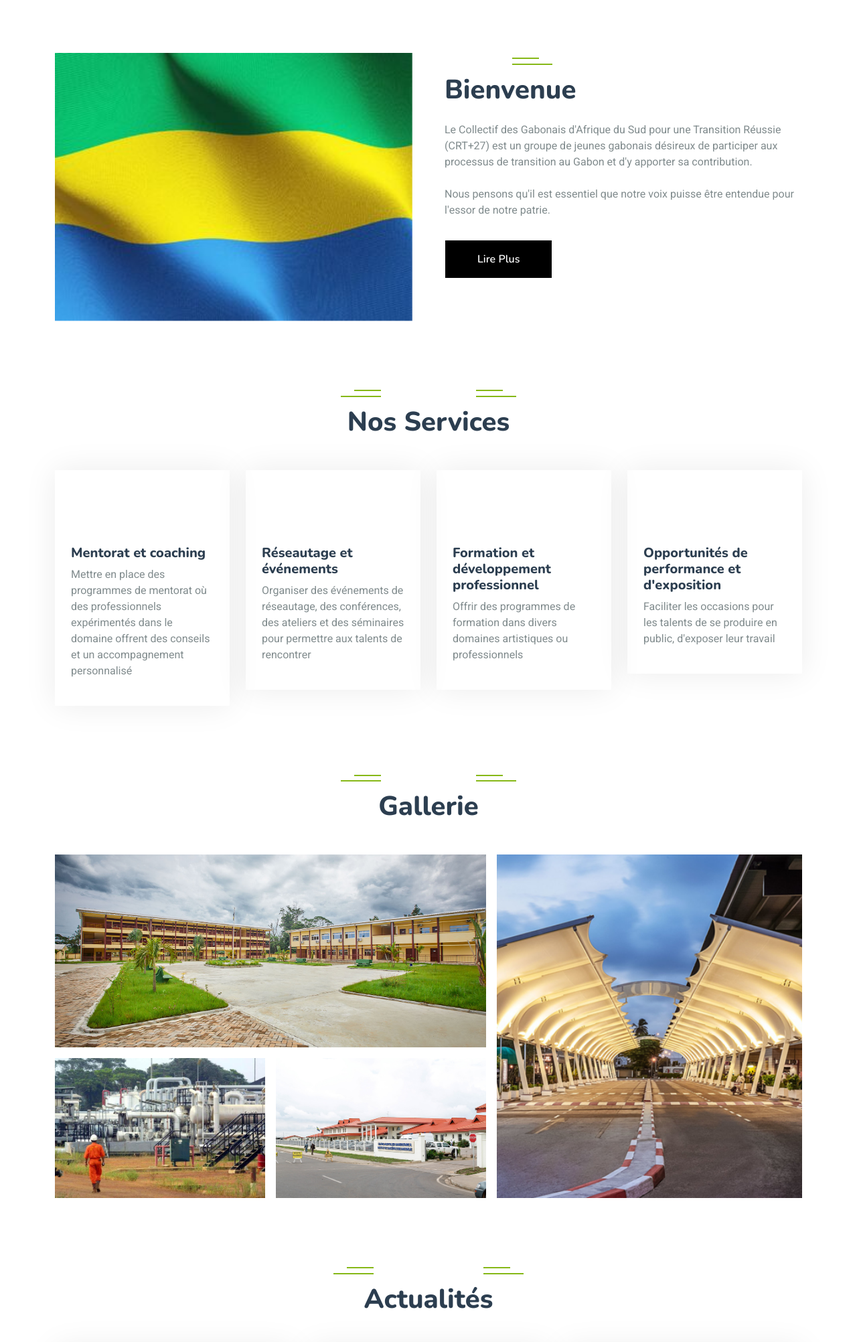
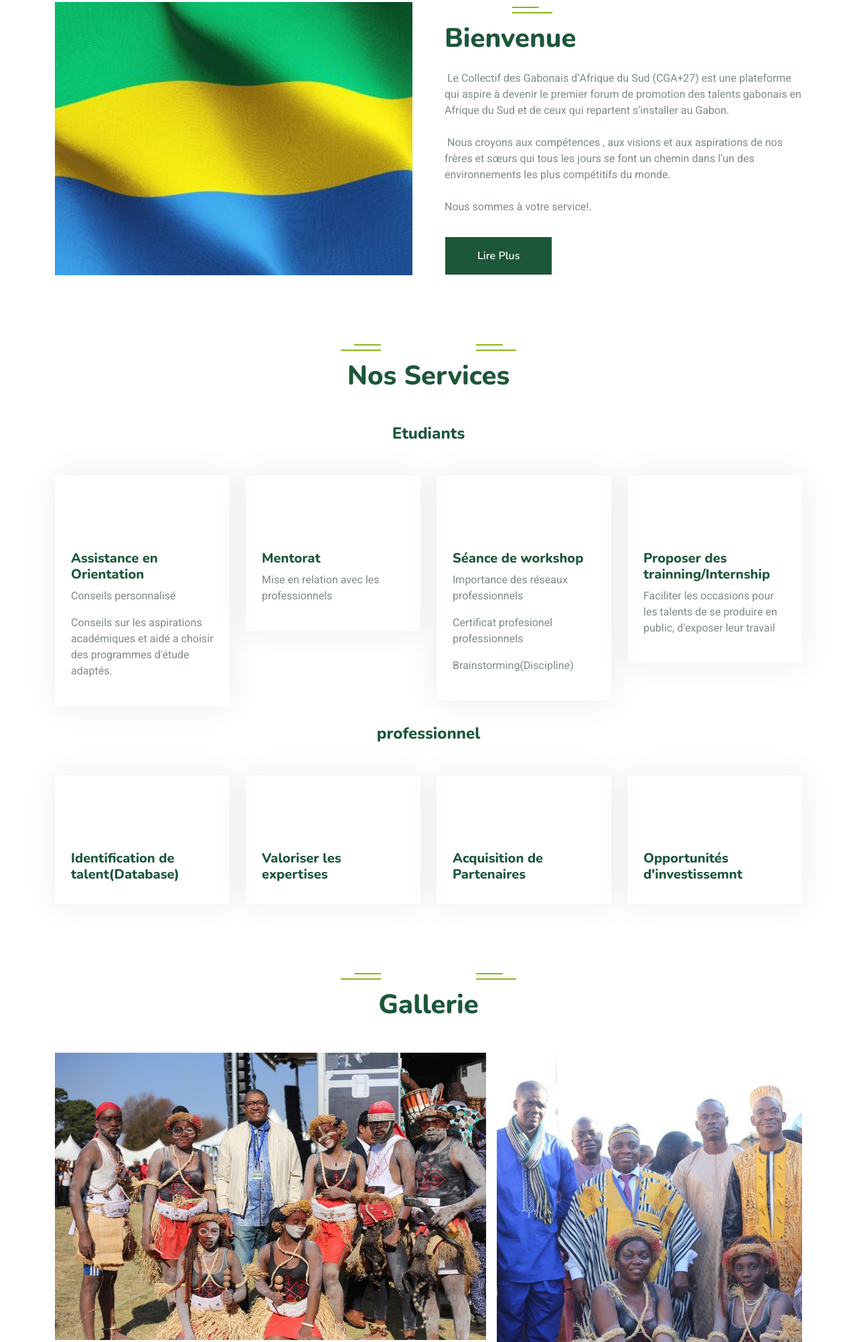
Before and after one commit to lapingaro/collectifCTR, a plain HTML site: page index.html in a window 1280 px wide. Shown: the part 692-2696 px from the top of the page at 67% size. Drawn offline with nearby package versions, Linux system fonts and the light colour scheme.

Commit message:
new website update

```diff
--- a/index.html
+++ b/index.html
@@ -43,7 +43,7 @@
 
 
     <!-- Topbar Start -->
-    <div class="container-fluid bg-dark px-5 d-none d-lg-block">
+    <div class="container-fluid bg-green-light px-5 d-none d-lg-block">
         <div class="row gx-0">
             <div class="col-lg-8 text-center text-lg-start mb-2 mb-lg-0">
                 <div class="d-inline-flex align-items-center" style="height: 45px;">
@@ -70,7 +70,7 @@
     <div class="container-fluid position-relative p-0">
         <nav class="navbar navbar-expand-lg navbar-light px-4 px-lg-5 py-3 py-lg-0">
             <a href="" class="navbar-brand p-0">
-                <h1 class="text-primary m-0"><img src="img/log_ctr27.png" alt="Logo">CTR+27</h1>
+                <h1 class="text-primary m-0"><img src="img/logo.png" alt="Logo">CTR+27</h1>
 
             </a>
             <button class="navbar-toggler" type="button" data-bs-toggle="collapse" data-bs-target="#navbarCollapse">
@@ -108,7 +108,7 @@
             <div class="container py-5">
                 <div class="row justify-content-center py-5">
                     <div class="col-lg-10 pt-lg-5 mt-lg-5 text-center">
-                        <h1 class="display-3 text-white mb-3 animated slideInDown">Collectif des Gabonais d'Afrique du Sud pour une transition Réussie</h1>
+                        <h1 class="display-3 text-white mb-3 animated slideInDown">Collectif des Gabonais d'Afrique du Sud </h1>
 
                     </div>
                 </div>
@@ -130,8 +130,11 @@
                 <div class="col-lg-6 wow fadeInUp" data-wow-delay="0.3s">
                     <h6 class="section-title bg-white text-start text-primary pe-3">About Us</h6>
                     <h1 class="mb-4">Bienvenue <span class="text-primary">Tourist</span></h1>
-                    <p class="mb-4">Le Collectif des Gabonais d'Afrique du Sud pour une Transition Réussie (CRT+27) est un groupe de jeunes gabonais désireux de participer aux processus de transition au Gabon et d'y apporter sa contribution.</p>
-                    <p class="mb-4">Nous pensons qu'il est essentiel que notre voix puisse être  entendue pour l'essor de notre patrie.</p>
+                    <p class="mb-4"> Le Collectif des Gabonais d’Afrique du Sud (CGA+27) est une plateforme qui aspire à devenir le premier forum de promotion des talents gabonais en Afrique du Sud et de ceux qui repartent s’installer au Gabon.</p>
+                    <p class="mb-4"> Nous croyons aux compétences , aux visions et aux aspirations de nos frères et sœurs qui tous les jours se font un chemin dans l’un des environnements les plus compétitifs du monde.</p>
+</p>
+</p>
+                    <p class="mb-4">Nous sommes à votre service!.</p>
 
                     <a class="btn btn-primary py-3 px-5 mt-2" href="">Lire Plus</a>
                 </div>
@@ -147,14 +150,16 @@
             <div class="text-center wow fadeInUp" data-wow-delay="0.1s">
                 <h6 class="section-title bg-white text-center text-primary px-3">Services</h6>
                 <h1 class="mb-5">Nos Services</h1>
+                 <h4 class="mb-5">Etudiants</h4>
             </div>
             <div class="row g-4">
                 <div class="col-lg-3 col-sm-6 wow fadeInUp" data-wow-delay="0.1s">
                     <div class="service-item rounded pt-3">
                         <div class="p-4">
                             <i class="fa fa-3x fa-globe text-primary mb-4"></i>
-                            <h5>Mentorat et coaching</h5>
-                            <p> Mettre en place des programmes de mentorat où des professionnels expérimentés dans le domaine offrent des conseils et un accompagnement personnalisé</p>
+                            <h5>Assistance en Orientation</h5>
+                            <p>Conseils personnalisé</p>
+                            <p>Conseils sur les aspirations académiques et aidé a choisir des programmes d'étude adaptés.</p>
                         </div>
                     </div>
                 </div>
@@ -162,8 +167,8 @@
                     <div class="service-item rounded pt-3">
                         <div class="p-4">
                             <i class="fa fa-3x fa-hotel text-primary mb-4"></i>
-                            <h5>Réseautage et événements</h5>
-                            <p> Organiser des événements de réseautage, des conférences, des ateliers et des séminaires pour permettre aux talents de rencontrer</p>
+                            <h5>Mentorat</h5>
+                            <p> Mise en relation avec les professionnels</p>
                         </div>
                     </div>
                 </div>
@@ -171,27 +176,47 @@
                     <div class="service-item rounded pt-3">
                         <div class="p-4">
                             <i class="fa fa-3x fa-user text-primary mb-4"></i>
-                            <h5>Formation et développement professionnel </h5>
-                            <p>Offrir des programmes de formation dans divers domaines artistiques ou professionnels</p>
+                            <h5>Séance de workshop</h5>
+                            <p>Importance des réseaux professionnels</p>
+                            <p>Certificat profesionel professionnels</p>
+                            <p>Brainstorming(Discipline)</p>
                         </div>
                     </div>
+
+
+
                 </div>
                 <div class="col-lg-3 col-sm-6 wow fadeInUp" data-wow-delay="0.7s">
                     <div class="service-item rounded pt-3">
                         <div class="p-4">
                             <i class="fa fa-3x fa-cog text-primary mb-4"></i>
-                            <h5>Opportunités de performance et d'exposition</h5>
+                            <h5>Proposer des trainning/Internship</h5>
                             <p>Faciliter les occasions pour les talents de se produire en public, d'exposer leur travail </p>
                         </div>
                     </div>
+
+
                 </div>
-                    <!-- Services hiden
+
+            </div>
+
+
+        </div>
+
+
+          <div class="container">
+            <div class="text-center wow fadeInUp" data-wow-delay="0.1s">
+                <h6 class=" bg-white text-center text-primary px-3">Services</h6>
+
+                 <h4 class="mb-5">professionnel</h4>
+            </div>
+            <div class="row g-4">
                 <div class="col-lg-3 col-sm-6 wow fadeInUp" data-wow-delay="0.1s">
                     <div class="service-item rounded pt-3">
                         <div class="p-4">
                             <i class="fa fa-3x fa-globe text-primary mb-4"></i>
-                            <h5>WorldWide Tours</h5>
-                            <p>Diam elitr kasd sed at elitr sed ipsum justo dolor sed clita amet diam</p>
+                            <h5>Identification de talent(Database)</h5>
+
                         </div>
                     </div>
                 </div>
@@ -199,8 +224,8 @@
                     <div class="service-item rounded pt-3">
                         <div class="p-4">
                             <i class="fa fa-3x fa-hotel text-primary mb-4"></i>
-                            <h5>Hotel Reservation</h5>
-                            <p>Diam elitr kasd sed at elitr sed ipsum justo dolor sed clita amet diam</p>
+                            <h5>Valoriser les expertises</h5>
+
                         </div>
                     </div>
                 </div>
@@ -208,23 +233,32 @@
                     <div class="service-item rounded pt-3">
                         <div class="p-4">
                             <i class="fa fa-3x fa-user text-primary mb-4"></i>
-                            <h5>Travel Guides</h5>
-                            <p>Diam elitr kasd sed at elitr sed ipsum justo dolor sed clita amet diam</p>
+                            <h5>Acquisition de Partenaires</h5>
+
                         </div>
                     </div>
+
+
+
                 </div>
                 <div class="col-lg-3 col-sm-6 wow fadeInUp" data-wow-delay="0.7s">
                     <div class="service-item rounded pt-3">
                         <div class="p-4">
                             <i class="fa fa-3x fa-cog text-primary mb-4"></i>
-                            <h5>Event Management</h5>
-                            <p>Diam elitr kasd sed at elitr sed ipsum justo dolor sed clita amet diam</p>
+                            <h5>Opportunités d'investissemnt</h5>
+
                         </div>
                     </div>
+
+
                 </div>
-                -->
+
             </div>
+
+
         </div>
+
+
     </div>
     <!-- Service End -->
 
@@ -241,21 +275,21 @@
                     <div class="row g-3">
                         <div class="col-lg-12 col-md-12 wow zoomIn" data-wow-delay="0.1s">
                             <a class="position-relative d-block overflow-hidden" href="">
-                                <img class="img-fluid" src="img/school.jpg" alt="">
+                                <img class="img-fluid" src="img/culture2.jpeg" alt="">
                                <!-- <div class="bg-white text-danger fw-bold position-absolute top-0 start-0 m-3 py-1 px-2">30% OFF</div>-->
                               <!--  <div class="bg-white text-primary fw-bold position-absolute bottom-0 end-0 m-3 py-1 px-2">Thailand</div>-->
                             </a>
                         </div>
                         <div class="col-lg-6 col-md-12 wow zoomIn" data-wow-delay="0.3s">
                             <a class="position-relative d-block overflow-hidden" href="">
-                                <img class="img-fluid" src="img/rig.jpg" alt="">
+                                <img class="img-fluid" src="img/culture1.jpeg" alt="">
                                <!-- <div class="bg-white text-danger fw-bold position-absolute top-0 start-0 m-3 py-1 px-2">25% OFF</div>-->
                                 <!-- <div class="bg-white text-primary fw-bold position-absolute bottom-0 end-0 m-3 py-1 px-2">Malaysia</div>-->
                             </a>
                         </div>
                         <div class="col-lg-6 col-md-12 wow zoomIn" data-wow-delay="0.5s">
                             <a class="position-relative d-block overflow-hidden" href="">
-                                <img class="img-fluid" src="img/hospi.jpg" alt="">
+                                <img class="img-fluid" src="img/culture3.jpeg" alt="">
                                 <!--  <div class="bg-white text-danger fw-bold position-absolute top-0 start-0 m-3 py-1 px-2">35% OFF</div>-->
                                <!--  <div class="bg-white text-primary fw-bold position-absolute bottom-0 end-0 m-3 py-1 px-2">Australia</div>-->
                             </a>
@@ -264,7 +298,7 @@
                 </div>
                 <div class="col-lg-5 col-md-6 wow zoomIn" data-wow-delay="0.7s" style="min-height: 350px;">
                     <a class="position-relative d-block h-100 overflow-hidden" href="">
-                        <img class="img-fluid position-absolute w-100 h-100" src="img/aviation.png" alt="" style="object-fit: cover;">
+                        <img class="img-fluid position-absolute w-100 h-100" src="img/culture4.jpeg" alt="" style="object-fit: cover;">
                        <!--  <div class="bg-white text-danger fw-bold position-absolute top-0 start-0 m-3 py-1 px-2">20% OFF</div> -->
                        <!--  <div class="bg-white text-primary fw-bold position-absolute bottom-0 end-0 m-3 py-1 px-2">Indonesia</div> -->
                     </a>
@@ -272,7 +306,7 @@
             </div>
         </div>
     </div>
-    <!-- Destination Start -->
+    <!-- Destination End-->
 
 
     <!-- Package Start -->
@@ -286,15 +320,15 @@
                 <div class="col-lg-4 col-md-6 wow fadeInUp" data-wow-delay="0.1s">
                     <div class="package-item">
                         <div class="overflow-hidden">
-                            <img class="img-fluid" src="img/joburg.jpg" alt="">
+                            <img class="img-fluid" src="img/meeting1.jpeg" alt="">
                         </div>
                        <!----> <div class="d-flex border-bottom">
-                            <small class="flex-fill text-center border-end py-2"><i class="fa fa-map-marker-alt text-primary me-2"></i>Johannesburg</small>
-                            <small class="flex-fill text-center border-end py-2"><i class="fa fa-calendar-alt text-primary me-2"></i>16/03/2024</small>
+                            <small class="flex-fill text-center border-end py-2"><i class="fa fa-map-marker-alt text-primary me-2"></i>Pretoria</small>
+                            <small class="flex-fill text-center border-end py-2"><i class="fa fa-calendar-alt text-primary me-2"></i>06/07/2024</small>
 
                         </div>
                         <div class="text-center p-4">
-                            <h3 class="mb-0">Annonces d'événements</h3>
+                            <h3 class="mb-0">Rencontre avec L'association des etudiants de Pretoria</h3>
                             <div class="mb-3">
                                 <small class="fa fa-star text-primary"></small>
                                 <small class="fa fa-star text-primary"></small>
@@ -302,7 +336,7 @@
                                 <small class="fa fa-star text-primary"></small>
                                 <small class="fa fa-star text-primary"></small>
                             </div>
-                            <p>Informez les membres de la communauté sur les prochains événements</p>
+
                             <div class="d-flex justify-content-center mb-2">
                                 <a href="#" class="btn btn-sm btn-primary px-3 border-end" style="border-radius: 30px ;">Lire Plus</a>
                                 <!--<a href="#" class="btn btn-sm btn-primary px-3" style="border-radius: 0 30px 30px 0;">Book Now</a> -->
```
Also changed, not shown: css/bootstrap.min.css, img/culture1.jpeg (added), img/culture2.jpeg (added), img/culture3.jpeg (added), img/culture4.jpeg (added), img/logo.png (added), img/meeting1.jpeg (added).
